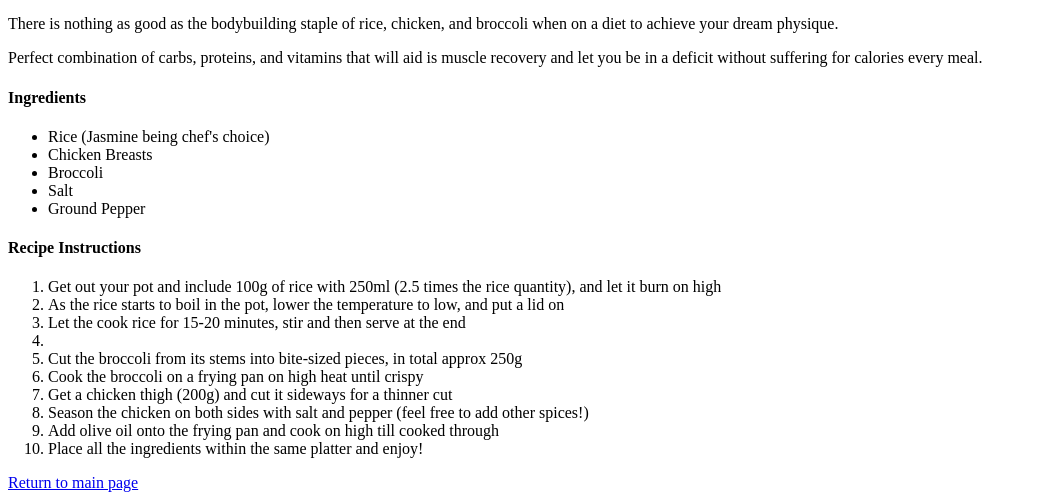
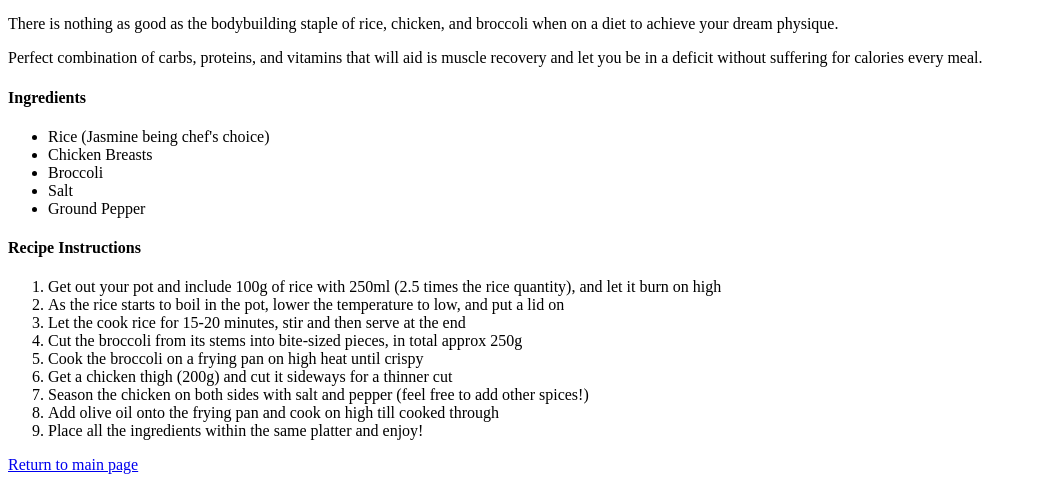
Before and after one commit to witindev/odin-recipes, a plain HTML site: page recipes/bodybuilding-staple.html in a window 1280 px wide. Shown: the part 428-928 px from the top of the page, without its empty margins (0-1037 px from the left). Drawn offline with Linux system fonts and the light colour scheme.

Commit message:
Correct open-ending li tag on bodybuilding-staple file

```diff
--- a/recipes/bodybuilding-staple.html
+++ b/recipes/bodybuilding-staple.html
@@ -27,7 +27,7 @@
         <ol>
             <li>Get out your pot and include 100g of rice with 250ml (2.5 times the rice quantity), and let it burn on high</li>
             <li>As the rice starts to boil in the pot, lower the temperature to low, and put a lid on</li>
-            <li>Let the cook rice for 15-20 minutes, stir and then serve at the end <li>
+            <li>Let the cook rice for 15-20 minutes, stir and then serve at the end </li>
             <li>Cut the broccoli from its stems into bite-sized pieces, in total approx 250g</li>
             <li>Cook the broccoli on a frying pan on high heat until crispy</li>
             <li>Get a chicken thigh (200g) and cut it sideways for a thinner cut </li>
```
